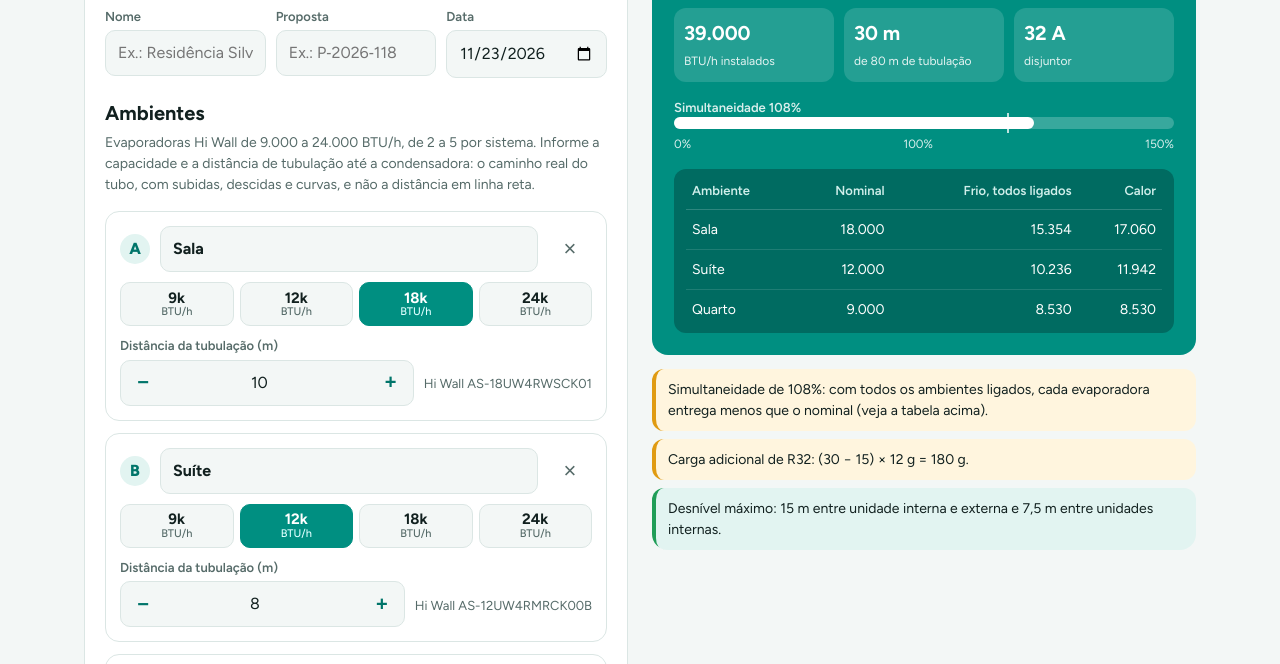
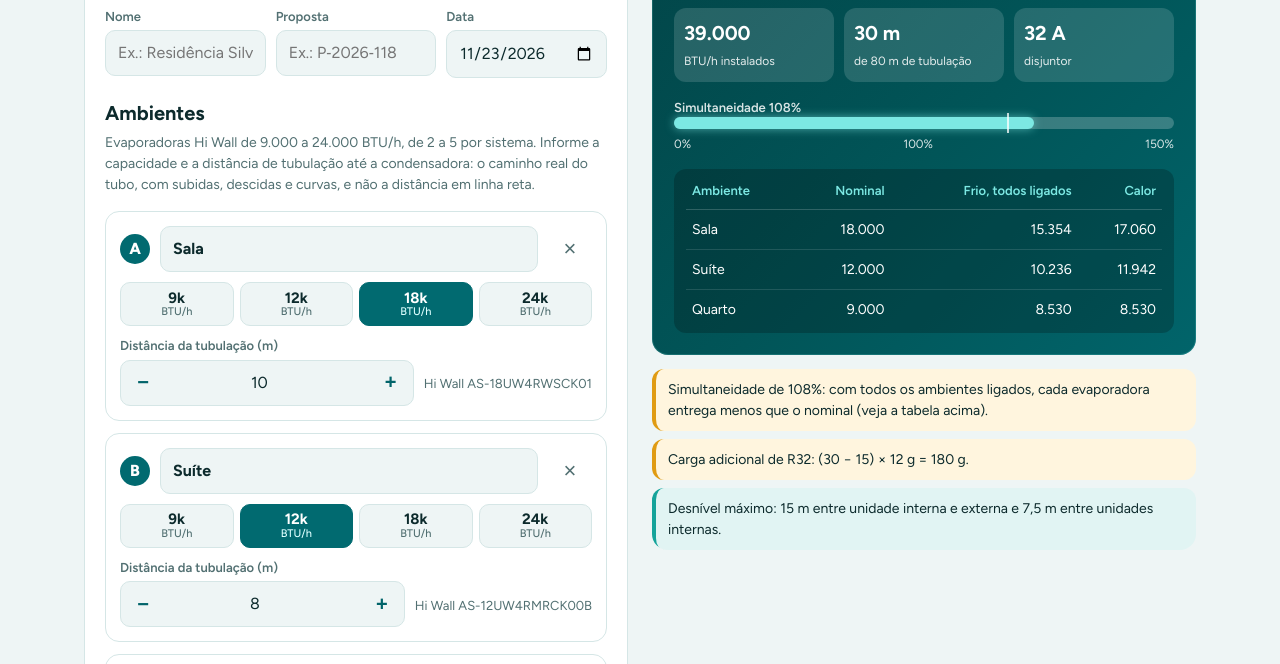
Before and after one commit to lucianefarias20-bit/dimensionador-hi-multi, a plain HTML site: page index.html in a window 1280 px wide. Shown: the part 436-1100 px from the top of the page. Drawn offline with nearby package versions, Linux system fonts and the light colour scheme.

Commit message:
Cores alinhadas ao banner
Co-Authored-By: Claude Opus 5.5 <noreply@anthropic.com>
Claude-Session: https://claude.ai/code/session_01WUs3eB2sW9qwrV3ZB5y8M9

```diff
--- a/index.html
+++ b/index.html
@@ -13,10 +13,10 @@
    COLOUR and TYPE: teal do catálogo Hi‑Multi dominante, branco, tinta grafite, âmbar e vermelho só para alertas; Figtree
    LAYOUT: ambientes à esquerda, resultado vivo à direita; no celular empilha resultado, ambientes, materiais */
 :root{color-scheme:light dark;
---bg:light-dark(#f3f7f6,#0b1413);--card:light-dark(#fff,#121f1e);--ink:light-dark(#11201f,#e5f2f0);
---mute:light-dark(#566b69,#90a8a5);--line:light-dark(#dbe6e4,#233837);
---teal:#008f81;--teal-d:light-dark(#00756a,#3fd0c0);--field:light-dark(#008f81,#07504a);--deep:light-dark(#006b61,#05403b);
---soft:light-dark(#e2f4f1,#123a36);--warn:#e09b12;--warn-bg:light-dark(#fff5de,#3a2c0a);--bad:#d6473a;--bad-bg:light-dark(#fdecea,#3d1714);--ok:#1f9d57}
+--bg:light-dark(#eef5f5,#071a1b);--card:light-dark(#fff,#0d2526);--ink:light-dark(#0c2a2c,#e3f3f2);
+--mute:light-dark(#527072,#8eaeae);--line:light-dark(#d5e6e6,#1d3d3f);
+--teal:#016a70;--teal-d:light-dark(#01646a,#7ce8e3);--field:linear-gradient(135deg,#024447 0%,#015558 55%,#01646a 100%);--deep:rgba(0,0,0,.22);--glow:#7ce8e3;
+--soft:light-dark(#e1f4f3,#11393b);--warn:#e09b12;--warn-bg:light-dark(#fff5de,#3a2c0a);--bad:#d6473a;--bad-bg:light-dark(#fdecea,#3d1714);--ok:#14a39a}
 :root[data-theme=light]{color-scheme:light}:root[data-theme=dark]{color-scheme:dark}
 *{box-sizing:border-box;min-width:0}
 body{margin:0;background:var(--bg);color:var(--ink);font:16px/1.5 Figtree,system-ui,sans-serif;overflow-x:clip}
@@ -37,7 +37,7 @@ input:focus-visible,select:focus-visible,button:focus-visible{outline:3px solid
 .room{border:1px solid var(--line);border-radius:14px;padding:14px;margin-bottom:12px}
 .room.err{border-color:var(--bad);background:var(--bad-bg)}
 .rh{display:flex;gap:10px;align-items:center;margin-bottom:10px}
-.tag{flex:none;width:30px;height:30px;border-radius:50%;background:var(--soft);color:var(--teal-d);display:grid;place-items:center;font-weight:800}
+.tag{flex:none;width:30px;height:30px;border-radius:50%;background:var(--teal);color:#fff;display:grid;place-items:center;font-weight:800}
 .rh input{font-weight:700}
 .x{flex:none;width:44px;height:44px;border:0;border-radius:10px;background:transparent;color:var(--mute);font-size:22px;cursor:pointer}
 .x:hover:not(:disabled){background:var(--bad-bg);color:var(--bad)}.x:disabled{opacity:.3}
@@ -54,7 +54,7 @@ input:focus-visible,select:focus-visible,button:focus-visible{outline:3px solid
 .add:disabled{opacity:.45;cursor:not-allowed}
 .res{position:sticky;top:16px;max-height:calc(100vh - 32px);overflow-y:auto;border-radius:16px;scrollbar-width:thin}
 @media(max-width:920px){.res{position:static}}
-.hero{background:var(--field);color:#fff;border-radius:16px;padding:22px}
+.hero{background:var(--field);box-shadow:inset 0 0 0 1px rgba(124,232,227,.18);color:#fff;border-radius:16px;padding:22px}
 .hero .k{font-size:13px;font-weight:600;opacity:.85}
 .hero .big{font-size:clamp(30px,5vw,44px);font-weight:800;line-height:1.05;margin:4px 0}
 .hero .code{font-weight:600;opacity:.92}
@@ -63,12 +63,12 @@ input:focus-visible,select:focus-visible,button:focus-visible{outline:3px solid
 .stats b{display:block;font-size:20px;white-space:nowrap}.stats span{font-size:12px;opacity:.88}
 .meter{margin-top:16px}
 .bar{position:relative;height:12px;border-radius:99px;background:rgba(255,255,255,.22)}
-.bar i{position:absolute;inset:0 auto 0 0;border-radius:99px;background:#fff;transition:width .35s}
+.bar i{position:absolute;inset:0 auto 0 0;border-radius:99px;background:var(--glow);box-shadow:0 0 10px rgba(124,232,227,.6);transition:width .35s}
 .bar em{position:absolute;top:-4px;width:2px;height:20px;background:rgba(255,255,255,.75)}
 .mlab{display:flex;justify-content:space-between;font-size:12px;opacity:.85;margin-top:6px}
 @media(prefers-reduced-motion:reduce){.bar i{transition:none}}
 .deliv{margin-top:16px;background:var(--deep);border-radius:12px;padding:4px 12px}
-.deliv table{color:#fff;font-size:14px}.deliv th{color:#cfeeea;border-color:rgba(255,255,255,.18)}.deliv td{border-color:rgba(255,255,255,.12)}
+.deliv table{color:#fff;font-size:14px}.deliv th{color:var(--glow);border-color:rgba(255,255,255,.18)}.deliv td{border-color:rgba(255,255,255,.12)}
 .alerts{margin:14px 0 0;padding:0;list-style:none;display:grid;gap:8px}
 .alerts li{border-radius:12px;padding:10px 12px;font-size:14px;border-left:4px solid}
 .alerts .w{background:var(--warn-bg);border-color:var(--warn)}.alerts .e{background:var(--bad-bg);border-color:var(--bad)}.alerts .o{background:var(--soft);border-color:var(--ok)}
@@ -80,7 +80,7 @@ th{text-align:left;font-size:13px;color:var(--mute);font-weight:600;padding:8px
 td{padding:9px 6px;border-bottom:1px solid var(--line);vertical-align:top}
 td.n,th.n{text-align:right;white-space:nowrap}
 tr:last-child td{border-bottom:0}
-.sec{font-weight:700;color:var(--teal-d);padding-top:16px}
+.sec{font-weight:700;color:var(--teal-d);border-bottom:2px solid var(--glow);padding-top:16px}
 .spec{display:grid;grid-template-columns:repeat(auto-fit,minmax(150px,1fr));gap:10px;margin-top:14px}
 .spec div{border:1px solid var(--line);border-radius:12px;padding:10px 12px;background:var(--card)}
 .spec b{display:block;font-size:17px;white-space:nowrap}.spec span{font-size:12px;color:var(--mute)}
@@ -268,7 +268,7 @@ function summary(){
 const P=t=>String(t??'').replace(/[‐-–−]/g,'-').replace(/→/g,'->').replace(/[  ]/g,' ').replace(/[^\x00-\xff]/g,'');
 function buildPdf(){
   const E=last.E,s=E.sel;if(!s)return null;const c=s.c,dl=delivery(s),o=st.obra,f=1+(+st.folga||0)/100;
-  const {jsPDF}=window.jspdf;const doc=new jsPDF({unit:'mm',format:'a4'});const W=210,M=14,T=[0,143,129],INK=[17,32,31],MU=[90,107,105];
+  const {jsPDF}=window.jspdf;const doc=new jsPDF({unit:'mm',format:'a4'});const W=210,M=14,T=[1,85,88],INK=[17,32,31],MU=[90,107,105];
   doc.setFillColor(...T);doc.rect(0,0,W,39,'F');doc.setTextColor(255);
   doc.setFont('helvetica','bold');doc.setFontSize(10);doc.text('Hisense - Hi-Multi',M,11);
   doc.setFontSize(20);doc.text('Resumo de dimensionamento',M,22);
```
